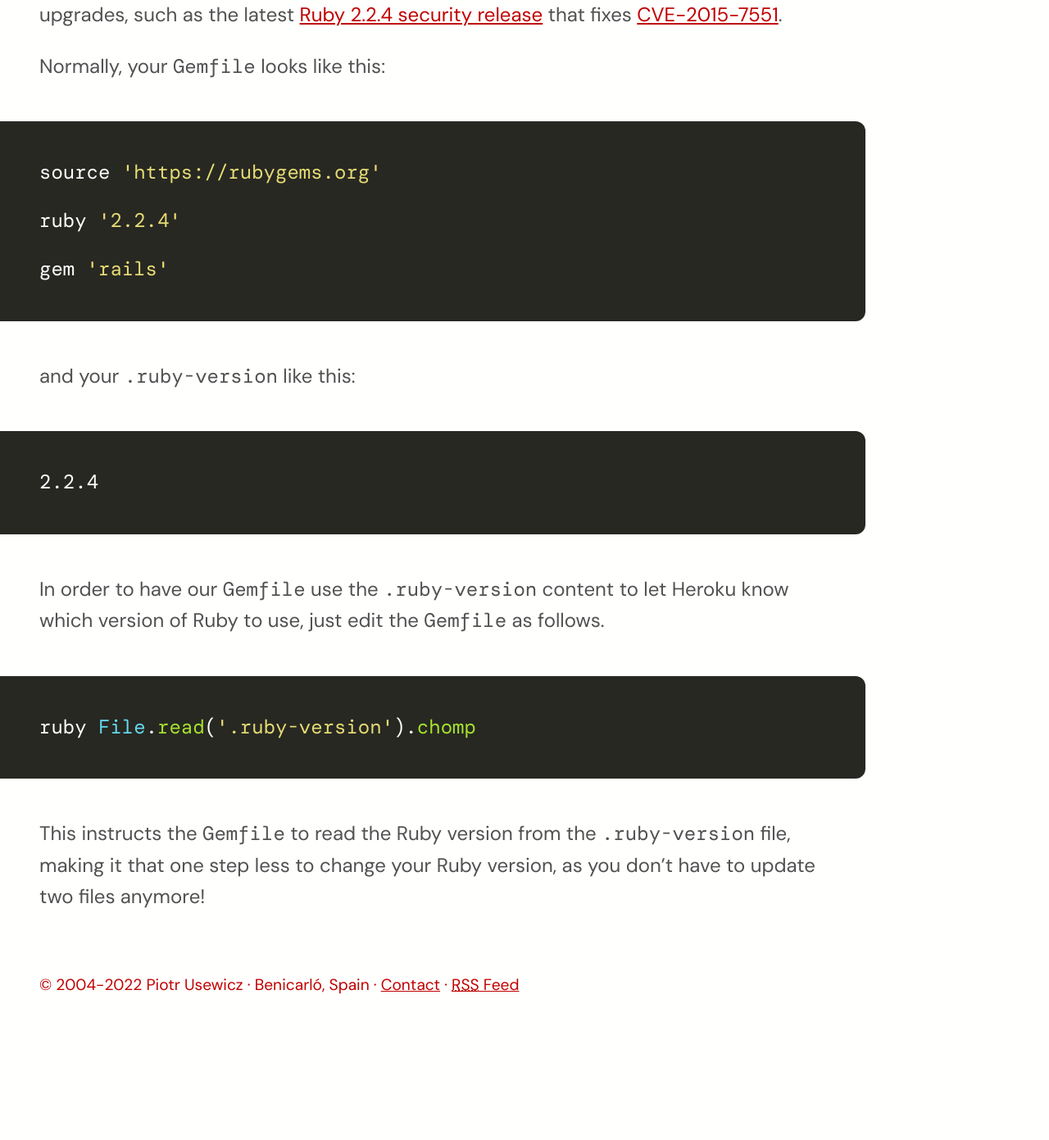
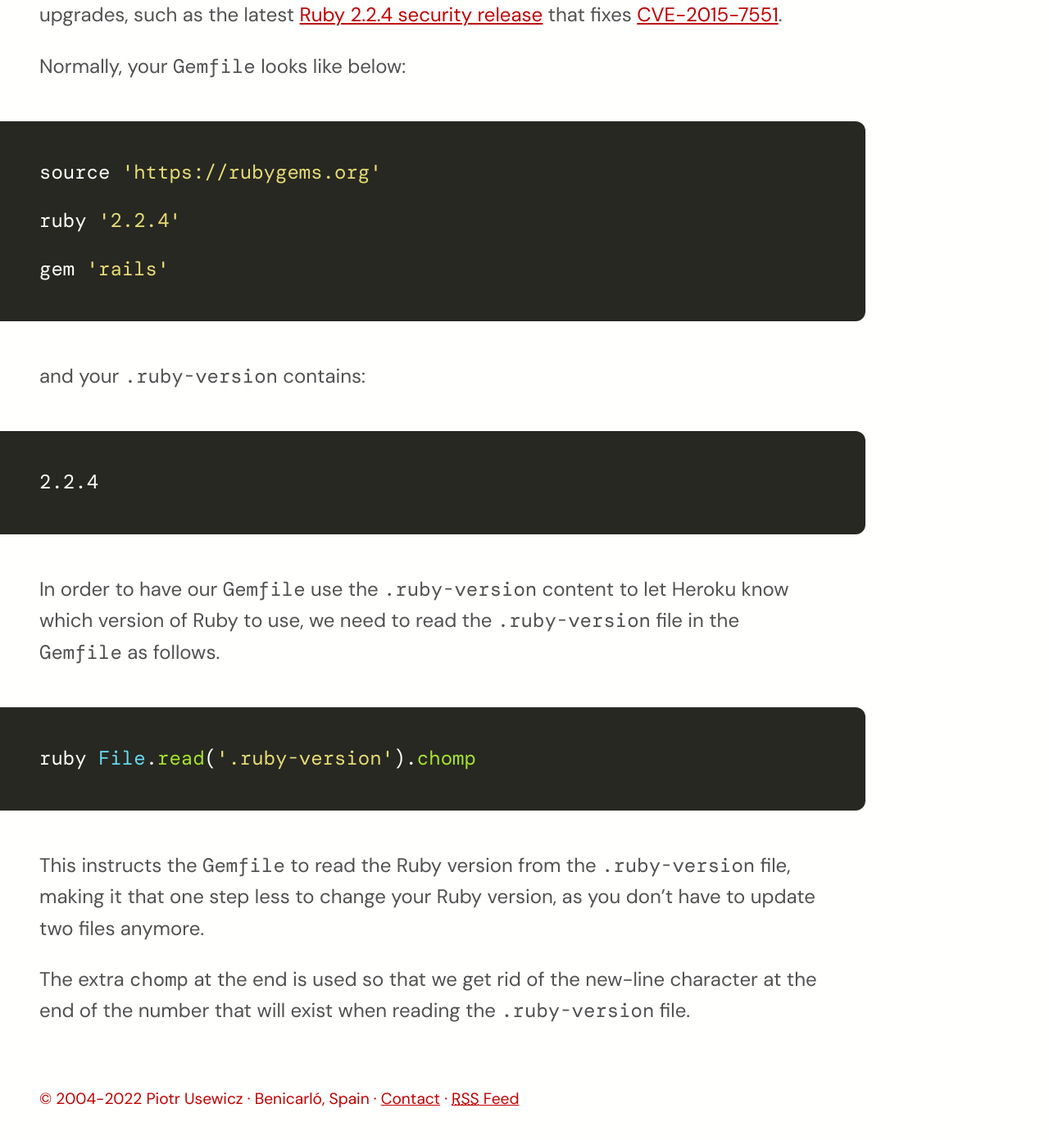
Before and after one commit to pusewicz/layer22.com, a Jekyll site: the page built from _posts/2015-12-19-keep-your-heroku-ruby-version-and-ruby-version-synchronised.markdown, in a window 1280 px wide and 1400 px high, scrolled down 747 px. Shown: the top 1391 px of the window at 82% size. Built offline with Jekyll 4.4.1, drawn with Linux system fonts in a browser that asks for light colours; before the commit the page ends 2008 px from its top, so only the background shows below that.

Commit message:
Update heroku post

````diff
--- a/Gemfile
+++ b/Gemfile
@@ -12,5 +12,6 @@ gem 'jekyll-loading-lazy'
 gem 'jekyll-redirect-from'
 gem 'jekyll-seo-tag'
 gem 'jekyll-sitemap', '~> 1.4'
+gem 'jekyll-last-modified-at'
 gem 'jekyll-webp'
 gem 'jemoji', '~> 0.13.0'
--- a/_config.yml
+++ b/_config.yml
@@ -34,6 +34,7 @@ plugins:
   - jekyll-archives
   - jekyll-feed
   - jekyll-image-size
+  - jekyll-last-modified-at
   - jekyll-loading-lazy
   - jekyll-redirect-from
   - jekyll-seo-tag
--- a/_posts/2015-12-19-keep-your-heroku-ruby-version-and-ruby-version-synchronised.markdown
+++ b/_posts/2015-12-19-keep-your-heroku-ruby-version-and-ruby-version-synchronised.markdown
@@ -8,7 +8,7 @@ Not everybody realises that the `Gemfile` is just another Ruby script that can c
 
 This is one trick that I use for my Heroku applications that allows me to quickly upgrade the Ruby version used. Especially useful for doing any security related upgrades, such as the latest [Ruby 2.2.4 security release](https://www.ruby-lang.org/en/news/2015/12/16/unsafe-tainted-string-usage-in-fiddle-and-dl-cve-2015-7551/) that fixes [CVE-2015-7551](http://cve.mitre.org/cgi-bin/cvename.cgi?name=CVE-2015-7551).
 
-Normally, your `Gemfile` looks like this:
+Normally, your `Gemfile` looks like below:
 
 ```ruby
 source 'https://rubygems.org'
@@ -18,16 +18,18 @@ ruby '2.2.4'
 gem 'rails'
 ```
 
-and your `.ruby-version` like this:
+and your `.ruby-version` contains:
 
 ```
 2.2.4
 ```
 
-In order to have our `Gemfile` use the `.ruby-version` content to let Heroku know which version of Ruby to use, just edit the `Gemfile` as follows.
+In order to have our `Gemfile` use the `.ruby-version` content to let Heroku know which version of Ruby to use, we need to read the `.ruby-version` file in the `Gemfile` as follows.
 
 ```ruby
 ruby File.read('.ruby-version').chomp
 ```
 
-This instructs the `Gemfile` to read the Ruby version from the `.ruby-version` file, making it that one step less to change your Ruby version, as you don't have to update two files anymore!
+This instructs the `Gemfile` to read the Ruby version from the `.ruby-version` file, making it that one step less to change your Ruby version, as you don't have to update two files anymore.
+
+The extra `chomp` at the end is used so that we get rid of the new-line character at the end of the number that will exist when reading the `.ruby-version` file.
````
Also changed, not shown: Gemfile.lock.
